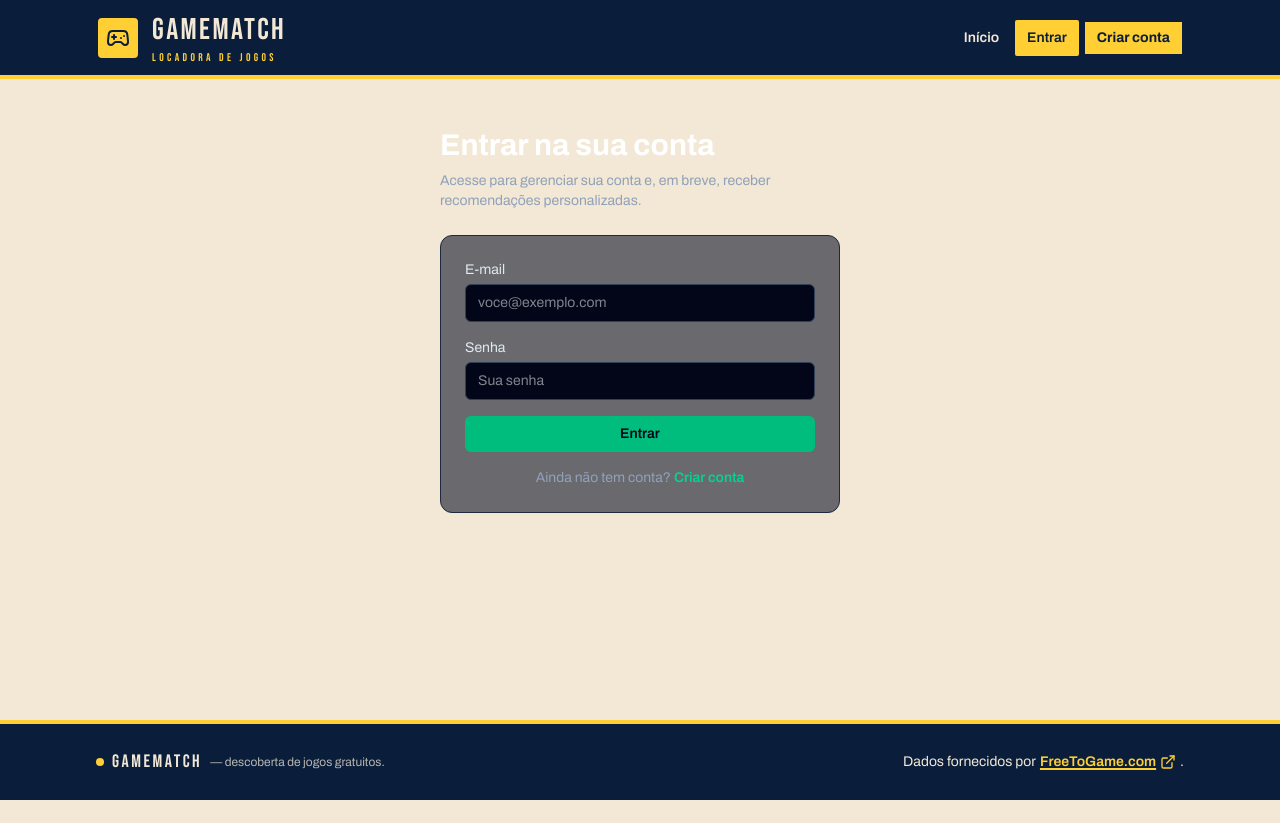
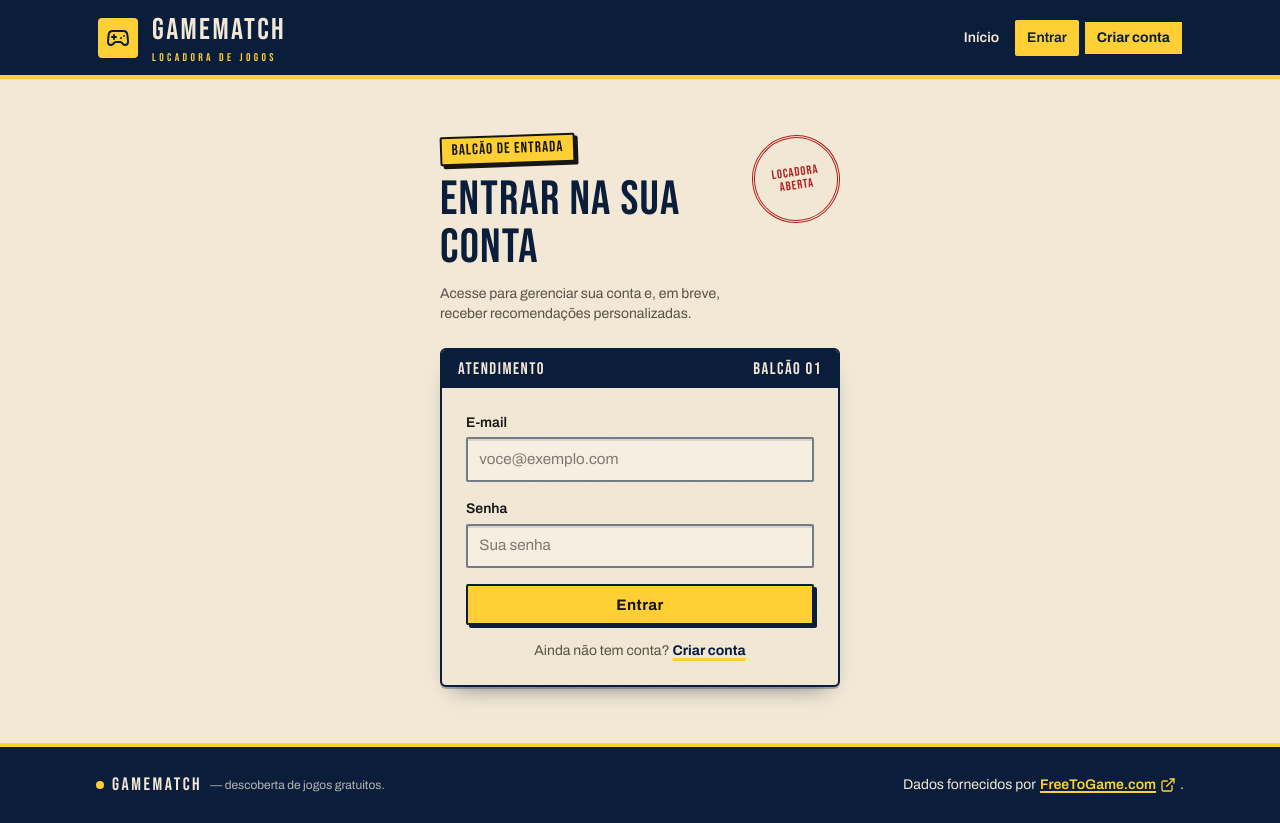
Before and after one commit to igormota22/GameMatch, an Angular app in the folder web/: page /entrar in a window 1280 px wide. Before the commit the page ends 800 px from the top, so only its background shows below. Built offline with nearby package versions, Linux system fonts and the light colour scheme.

Commit message:
feat(web): aplica identidade da locadora aos formularios de conta

```diff
--- a/web/src/app/features/conta/conta.html
+++ b/web/src/app/features/conta/conta.html
@@ -1,86 +1,111 @@
-<section class="mx-auto flex w-full max-w-2xl flex-col gap-6 px-4 py-12 sm:px-6">
+<section class="mx-auto flex w-full max-w-2xl flex-col gap-6 px-4 py-10 sm:px-6 sm:py-14">
   <div class="flex flex-wrap items-start justify-between gap-4">
     <div>
-      <h1 class="text-2xl font-bold text-white sm:text-3xl">Minha conta</h1>
-      <p class="mt-2 text-sm text-slate-400">Seus dados de acesso ao GameMatch.</p>
+      <p class="etiqueta-promo" aria-hidden="true">Atendimento</p>
+      <h1
+        class="mt-3 font-display text-4xl uppercase leading-none tracking-wide text-marinho sm:text-5xl"
+      >
+        Minha conta
+      </h1>
+      <p class="mt-3 text-sm text-tinta-suave">Seus dados de acesso ao GameMatch.</p>
     </div>
     <button
       type="button"
       (click)="sair()"
-      class="rounded-md border border-slate-700 px-3 py-2 text-sm font-medium text-slate-200 transition hover:border-rose-400 hover:text-rose-300"
+      class="botao-formulario botao-formulario--secundario"
     >
       Sair
     </button>
   </div>
 
-  <div class="rounded-xl border border-slate-800 bg-slate-900/60 p-4 sm:p-6">
-    <h2 class="text-base font-semibold text-white">Dados da conta</h2>
+  <div class="ficha-formulario">
+    <div class="cabecalho-ficha">
+      <span>Cadastro do jogador</span>
+      <span aria-hidden="true">Ficha 001</span>
+    </div>
+
+    <div class="p-5 sm:p-6">
+      <h2 class="font-display text-2xl uppercase tracking-wide text-marinho">Dados da conta</h2>
 
       @if (carregando()) {
-      <p class="mt-3 text-sm text-slate-400">Carregando seus dados...</p>
+        <p class="mt-3 text-sm text-tinta-suave" role="status">Carregando seus dados...</p>
       } @else if (erroCarga()) {
-      <p class="mt-3 text-sm text-rose-300">{{ erroCarga() }}</p>
+        <p class="aviso-formulario aviso-formulario--erro mt-3" role="alert">
+          {{ erroCarga() }}
+        </p>
       } @else if (conta(); as dados) {
         <dl class="mt-4 grid gap-3 text-sm">
-        <div class="flex flex-col gap-1 sm:flex-row sm:items-center sm:gap-2">
-          <dt class="text-slate-400 sm:w-32">E-mail</dt>
-          <dd class="break-all text-slate-100">{{ dados.email }}</dd>
+          <div
+            class="flex flex-col gap-1 border-b border-dashed border-marinho/25 pb-2 sm:flex-row sm:items-center sm:gap-2"
+          >
+            <dt class="font-semibold text-tinta-suave sm:w-36">E-mail</dt>
+            <dd class="break-all font-medium text-tinta">{{ dados.email }}</dd>
           </div>
-        <div class="flex flex-col gap-1 sm:flex-row sm:items-center sm:gap-2">
-          <dt class="text-slate-400 sm:w-32">Conta criada em</dt>
-          <dd class="text-slate-100">{{ formatarData(dados.criadoEm) }}</dd>
+          <div
+            class="flex flex-col gap-1 border-b border-dashed border-marinho/25 pb-2 sm:flex-row sm:items-center sm:gap-2"
+          >
+            <dt class="font-semibold text-tinta-suave sm:w-36">Conta criada em</dt>
+            <dd class="font-medium text-tinta">{{ formatarData(dados.criadoEm) }}</dd>
           </div>
         </dl>
       }
     </div>
+  </div>
 
-  <form
-    class="flex flex-col gap-4 rounded-xl border border-slate-800 bg-slate-900/60 p-4 sm:p-6"
-    [formGroup]="formulario"
-    (ngSubmit)="alterarSenha()"
-    novalidate
-  >
-    <h2 class="text-base font-semibold text-white">Alterar senha</h2>
+  <form class="ficha-formulario" [formGroup]="formulario" (ngSubmit)="alterarSenha()" novalidate>
+    <div class="cabecalho-ficha">
+      <span>Alteração de senha</span>
+      <span aria-hidden="true">Atendimento</span>
+    </div>
 
-    <label class="flex flex-col gap-1 text-sm text-slate-200">
-      <span>Senha atual</span>
+    <div class="flex flex-col gap-4 p-5 sm:p-6">
+      <h2 class="font-display text-2xl uppercase tracking-wide text-marinho">Alterar senha</h2>
+
+      <label class="campo-formulario">
+        <span class="rotulo-formulario">Senha atual</span>
         <input
           type="password"
           formControlName="senhaAtual"
           autocomplete="current-password"
-        class="rounded-md border border-slate-700 bg-slate-950 px-3 py-2 text-sm text-white outline-none focus:border-emerald-400"
+          class="entrada-formulario"
+          [attr.aria-invalid]="
+            formulario.controls.senhaAtual.touched && formulario.controls.senhaAtual.invalid
+          "
         />
         @if (formulario.controls.senhaAtual.touched && formulario.controls.senhaAtual.invalid) {
-        <span class="text-xs text-rose-400">Informe a senha atual.</span>
+          <span class="erro-formulario" role="alert">Informe a senha atual.</span>
         }
       </label>
 
-    <label class="flex flex-col gap-1 text-sm text-slate-200">
-      <span>Nova senha</span>
+      <label class="campo-formulario">
+        <span class="rotulo-formulario">Nova senha</span>
         <input
           type="password"
           formControlName="novaSenha"
           autocomplete="new-password"
-        class="rounded-md border border-slate-700 bg-slate-950 px-3 py-2 text-sm text-white outline-none focus:border-emerald-400"
+          class="entrada-formulario"
+          [attr.aria-invalid]="
+            formulario.controls.novaSenha.touched && formulario.controls.novaSenha.invalid
+          "
         />
-      <span class="text-xs text-slate-500">
+        <span class="dica-formulario">
           Mínimo de 8 caracteres, com ao menos uma maiúscula, uma minúscula e um número.
         </span>
         @if (formulario.controls.novaSenha.touched && formulario.controls.novaSenha.invalid) {
-        <span class="text-xs text-rose-400">A nova senha precisa ter pelo menos 8 caracteres.</span>
+          <span class="erro-formulario" role="alert">
+            A nova senha precisa ter pelo menos 8 caracteres.
+          </span>
         }
       </label>
 
       @if (mensagem()) {
-      <p
-        class="rounded-md border border-emerald-500/40 bg-emerald-500/10 px-3 py-2 text-sm text-emerald-300"
-      >
+        <p class="aviso-formulario aviso-formulario--sucesso" role="status">
           {{ mensagem() }}
         </p>
       }
 
       @if (erroSenha()) {
-      <p class="rounded-md border border-rose-500/40 bg-rose-500/10 px-3 py-2 text-sm text-rose-300">
+        <p class="aviso-formulario aviso-formulario--erro" role="alert">
           {{ erroSenha() }}
         </p>
       }
@@ -88,9 +113,10 @@
       <button
         type="submit"
         [disabled]="enviando()"
-      class="self-start rounded-md bg-emerald-500 px-4 py-2 text-sm font-semibold text-slate-950 transition hover:bg-emerald-400 disabled:cursor-not-allowed disabled:opacity-60"
+        class="botao-formulario botao-formulario--primario self-start"
       >
         {{ enviando() ? 'Alterando...' : 'Alterar senha' }}
       </button>
+    </div>
   </form>
 </section>
--- a/web/src/app/features/criar-conta/criar-conta.html
+++ b/web/src/app/features/criar-conta/criar-conta.html
@@ -1,50 +1,69 @@
-<section class="mx-auto flex w-full max-w-md flex-col gap-6 px-4 py-12 sm:px-6">
+<section class="mx-auto flex w-full max-w-md flex-col gap-6 px-4 py-10 sm:px-6 sm:py-14">
+  <div class="flex items-start justify-between gap-4">
     <div>
-    <h1 class="text-2xl font-bold text-white sm:text-3xl">Criar conta</h1>
-    <p class="mt-2 text-sm text-slate-400">
+      <p class="etiqueta-promo etiqueta-promo--azul" aria-hidden="true">Novo cadastro</p>
+      <h1
+        class="mt-3 font-display text-4xl uppercase leading-none tracking-wide text-marinho sm:text-5xl"
+      >
+        Criar conta
+      </h1>
+      <p class="mt-3 text-sm text-tinta-suave">
         Leva menos de um minuto. Você entra automaticamente após o cadastro.
       </p>
     </div>
+    <span class="selo-locadora hidden shrink-0 sm:grid" aria-hidden="true">
+      Ficha<br />nova
+    </span>
+  </div>
 
-  <form
-    class="flex flex-col gap-4 rounded-xl border border-slate-800 bg-slate-900/60 p-4 sm:p-6"
-    [formGroup]="formulario"
-    (ngSubmit)="enviar()"
-    novalidate
-  >
-    <label class="flex flex-col gap-1 text-sm text-slate-200">
-      <span>E-mail</span>
+  <form class="ficha-formulario" [formGroup]="formulario" (ngSubmit)="enviar()" novalidate>
+    <div class="cabecalho-ficha">
+      <span>Cadastro</span>
+      <span aria-hidden="true">Ficha 002</span>
+    </div>
+
+    <div class="flex flex-col gap-4 p-5 sm:p-6">
+      <label class="campo-formulario">
+        <span class="rotulo-formulario">E-mail</span>
         <input
           type="email"
           formControlName="email"
           autocomplete="email"
-        class="rounded-md border border-slate-700 bg-slate-950 px-3 py-2 text-sm text-white outline-none focus:border-emerald-400"
+          class="entrada-formulario"
           placeholder="voce@exemplo.com"
+          [attr.aria-invalid]="
+            formulario.controls.email.touched && formulario.controls.email.invalid
+          "
         />
         @if (formulario.controls.email.touched && formulario.controls.email.invalid) {
-        <span class="text-xs text-rose-400">Informe um e-mail válido.</span>
+          <span class="erro-formulario" role="alert">Informe um e-mail válido.</span>
         }
       </label>
 
-    <label class="flex flex-col gap-1 text-sm text-slate-200">
-      <span>Senha</span>
+      <label class="campo-formulario">
+        <span class="rotulo-formulario">Senha</span>
         <input
           type="password"
           formControlName="senha"
           autocomplete="new-password"
-        class="rounded-md border border-slate-700 bg-slate-950 px-3 py-2 text-sm text-white outline-none focus:border-emerald-400"
+          class="entrada-formulario"
           placeholder="Crie uma senha"
+          [attr.aria-invalid]="
+            formulario.controls.senha.touched && formulario.controls.senha.invalid
+          "
         />
-      <span class="text-xs text-slate-500">
+        <span class="dica-formulario">
           Mínimo de 8 caracteres, com ao menos uma maiúscula, uma minúscula e um número.
         </span>
         @if (formulario.controls.senha.touched && formulario.controls.senha.invalid) {
-        <span class="text-xs text-rose-400">A senha precisa ter pelo menos 8 caracteres.</span>
+          <span class="erro-formulario" role="alert">
+            A senha precisa ter pelo menos 8 caracteres.
+          </span>
         }
       </label>
 
       @if (erro()) {
-      <p class="rounded-md border border-rose-500/40 bg-rose-500/10 px-3 py-2 text-sm text-rose-300">
+        <p class="aviso-formulario aviso-formulario--erro" role="alert">
           {{ erro() }}
         </p>
       }
@@ -52,16 +71,15 @@
       <button
         type="submit"
         [disabled]="enviando()"
-      class="rounded-md bg-emerald-500 px-4 py-2 text-sm font-semibold text-slate-950 transition hover:bg-emerald-400 disabled:cursor-not-allowed disabled:opacity-60"
+        class="botao-formulario botao-formulario--primario"
       >
         {{ enviando() ? 'Criando conta...' : 'Criar conta' }}
       </button>
 
-    <p class="text-center text-sm text-slate-400">
+      <p class="text-center text-sm text-tinta-suave">
         Já tem conta?
-      <a routerLink="/entrar" class="font-semibold text-emerald-400 hover:text-emerald-300">
-        Entrar
-      </a>
+        <a routerLink="/entrar" class="link-formulario">Entrar</a>
       </p>
+    </div>
   </form>
 </section>
--- a/web/src/app/features/entrar/entrar.html
+++ b/web/src/app/features/entrar/entrar.html
@@ -1,47 +1,64 @@
-<section class="mx-auto flex w-full max-w-md flex-col gap-6 px-4 py-12 sm:px-6">
+<section class="mx-auto flex w-full max-w-md flex-col gap-6 px-4 py-10 sm:px-6 sm:py-14">
+  <div class="flex items-start justify-between gap-4">
     <div>
-    <h1 class="text-2xl font-bold text-white sm:text-3xl">Entrar na sua conta</h1>
-    <p class="mt-2 text-sm text-slate-400">
+      <p class="etiqueta-promo" aria-hidden="true">Balcão de entrada</p>
+      <h1
+        class="mt-3 font-display text-4xl uppercase leading-none tracking-wide text-marinho sm:text-5xl"
+      >
+        Entrar na sua conta
+      </h1>
+      <p class="mt-3 text-sm text-tinta-suave">
         Acesse para gerenciar sua conta e, em breve, receber recomendações personalizadas.
       </p>
     </div>
+    <span class="selo-locadora hidden shrink-0 sm:grid" aria-hidden="true">
+      Locadora<br />aberta
+    </span>
+  </div>
 
-  <form
-    class="flex flex-col gap-4 rounded-xl border border-slate-800 bg-slate-900/60 p-4 sm:p-6"
-    [formGroup]="formulario"
-    (ngSubmit)="enviar()"
-    novalidate
-  >
-    <label class="flex flex-col gap-1 text-sm text-slate-200">
-      <span>E-mail</span>
+  <form class="ficha-formulario" [formGroup]="formulario" (ngSubmit)="enviar()" novalidate>
+    <div class="cabecalho-ficha">
+      <span>Atendimento</span>
+      <span aria-hidden="true">Balcão 01</span>
+    </div>
+
+    <div class="flex flex-col gap-4 p-5 sm:p-6">
+      <label class="campo-formulario">
+        <span class="rotulo-formulario">E-mail</span>
         <input
           type="email"
           formControlName="email"
           autocomplete="email"
-        class="rounded-md border border-slate-700 bg-slate-950 px-3 py-2 text-sm text-white outline-none focus:border-emerald-400"
+          class="entrada-formulario"
           placeholder="voce@exemplo.com"
+          [attr.aria-invalid]="
+            formulario.controls.email.touched && formulario.controls.email.invalid
+          "
         />
         @if (formulario.controls.email.touched && formulario.controls.email.invalid) {
-        <span class="text-xs text-rose-400">Informe um e-mail válido.</span>
+          <span class="erro-formulario" role="alert">Informe um e-mail válido.</span>
         }
       </label>
 
-    <label class="flex flex-col gap-1 text-sm text-slate-200">
-      <span>Senha</span>
+      <label class="campo-formulario">
+        <span class="rotulo-formulario">Senha</span>
         <input
           type="password"
           formControlName="senha"
           autocomplete="current-password"
-        class="rounded-md border border-slate-700 bg-slate-950 px-3 py-2 text-sm text-white outline-none focus:border-emerald-400"
+          class="entrada-formulario"
           placeholder="Sua senha"
+          [attr.aria-invalid]="
+            formulario.controls.senha.touched && formulario.controls.senha.invalid
+          "
         />
         @if (formulario.controls.senha.touched && formulario.controls.senha.invalid) {
-        <span class="text-xs text-rose-400">A senha é obrigatória.</span>
+          <span class="erro-formulario" role="alert">A senha é obrigatória.</span>
         }
       </label>
 
       @if (erro()) {
-      <p class="rounded-md border border-rose-500/40 bg-rose-500/10 px-3 py-2 text-sm text-rose-300">
+        <p class="aviso-formulario aviso-formulario--erro" role="alert">
           {{ erro() }}
         </p>
       }
@@ -49,16 +66,15 @@
       <button
         type="submit"
         [disabled]="enviando()"
-      class="rounded-md bg-emerald-500 px-4 py-2 text-sm font-semibold text-slate-950 transition hover:bg-emerald-400 disabled:cursor-not-allowed disabled:opacity-60"
+        class="botao-formulario botao-formulario--primario"
       >
         {{ enviando() ? 'Entrando...' : 'Entrar' }}
       </button>
 
-    <p class="text-center text-sm text-slate-400">
+      <p class="text-center text-sm text-tinta-suave">
         Ainda não tem conta?
-      <a routerLink="/criar-conta" class="font-semibold text-emerald-400 hover:text-emerald-300">
-        Criar conta
-      </a>
+        <a routerLink="/criar-conta" class="link-formulario">Criar conta</a>
       </p>
+    </div>
   </form>
 </section>
--- a/web/src/styles.css
+++ b/web/src/styles.css
@@ -228,6 +228,175 @@
     box-shadow: inset 0 0 0 1px color-mix(in srgb, var(--color-tinta) 10%, transparent);
     transform: rotate(-4deg);
   }
+
+  /*
+   * Formulários de atendimento (login, cadastro e conta).
+   * A ficha é decorativa: a semântica (form/label/h1/h2/dl) permanece no HTML.
+   */
+  .ficha-formulario {
+    position: relative;
+    overflow: hidden;
+    background-color: var(--color-papel);
+    background-image: var(--textura-papel);
+    border: 2px solid var(--color-marinho);
+    border-radius: var(--radius-caixa);
+    box-shadow: var(--shadow-caixa);
+  }
+
+  .cabecalho-ficha {
+    display: flex;
+    flex-wrap: wrap;
+    align-items: center;
+    justify-content: space-between;
+    gap: 0.5rem;
+    padding: 0.55rem 1rem;
+    background-color: var(--color-marinho);
+    color: var(--color-papel);
+    font-family: var(--font-display);
+    font-size: 1.05rem;
+    letter-spacing: 0.09em;
+    line-height: 1.2;
+    text-transform: uppercase;
+  }
+
+  .campo-formulario {
+    display: flex;
+    flex-direction: column;
+    gap: 0.3rem;
+  }
+
+  .rotulo-formulario {
+    color: var(--color-tinta);
+    font-size: 0.875rem;
+    font-weight: 600;
+  }
+
+  .entrada-formulario {
+    width: 100%;
+    padding: 0.55rem 0.7rem;
+    border: 2px solid color-mix(in srgb, var(--color-marinho) 55%, transparent);
+    border-radius: var(--radius-etiqueta);
+    background-color: color-mix(in srgb, var(--color-papel) 72%, white);
+    color: var(--color-tinta);
+    font-size: 0.95rem;
+    box-shadow: inset 0 2px 0 color-mix(in srgb, var(--color-marinho) 12%, transparent);
+    transition:
+      border-color 150ms ease,
+      box-shadow 150ms ease;
+  }
+
+  .entrada-formulario::placeholder {
+    color: color-mix(in srgb, var(--color-tinta-suave) 75%, transparent);
+  }
+
+  .entrada-formulario:hover {
+    border-color: var(--color-marinho);
+  }
+
+  .entrada-formulario:focus-visible {
+    border-color: var(--color-eletrico);
+    box-shadow: 0 0 0 3px color-mix(in srgb, var(--color-eletrico) 28%, transparent);
+  }
+
+  .entrada-formulario:disabled {
+    cursor: not-allowed;
+    opacity: 0.65;
+  }
+
+  .dica-formulario {
+    color: var(--color-tinta-suave);
+    font-size: 0.75rem;
+  }
+
+  .erro-formulario {
+    color: var(--color-vermelho);
+    font-size: 0.75rem;
+    font-weight: 600;
+  }
+
+  .aviso-formulario {
+    padding: 0.5rem 0.75rem;
+    border: 2px solid var(--color-marinho);
+    border-radius: var(--radius-etiqueta);
+    background-color: var(--color-papel-escuro);
+    color: var(--color-tinta);
+    font-size: 0.875rem;
+    font-weight: 600;
+  }
+
+  .aviso-formulario--erro {
+    border-color: var(--color-vermelho);
+    background-color: color-mix(in srgb, var(--color-vermelho) 12%, var(--color-papel));
+    color: var(--color-vermelho);
+  }
+
+  .aviso-formulario--sucesso {
+    border-color: var(--color-marinho);
+    background-color: color-mix(in srgb, var(--color-eletrico) 12%, var(--color-papel));
+    color: var(--color-marinho);
+  }
+
+  .botao-formulario {
+    display: inline-flex;
+    align-items: center;
+    justify-content: center;
+    gap: 0.4rem;
+    padding: 0.6rem 1rem;
+    border: 2px solid var(--color-marinho);
+    border-radius: var(--radius-etiqueta);
+    font-size: 0.95rem;
+    font-weight: 700;
+    letter-spacing: 0.03em;
+    line-height: 1.2;
+    cursor: pointer;
+    transition:
+      transform 150ms ease,
+      box-shadow 150ms ease,
+      filter 150ms ease,
+      background-color 150ms ease,
+      color 150ms ease;
+  }
+
+  .botao-formulario:disabled {
+    cursor: not-allowed;
+    opacity: 0.6;
+  }
+
+  .botao-formulario--primario {
+    background-color: var(--color-amarelo);
+    color: var(--color-tinta);
+    box-shadow: 3px 3px 0 var(--color-marinho);
+  }
+
+  .botao-formulario--primario:not(:disabled):hover {
+    filter: brightness(1.04);
+    transform: translate(-1px, -1px);
+    box-shadow: 4px 4px 0 var(--color-marinho);
+  }
+
+  .botao-formulario--secundario {
+    background-color: transparent;
+    color: var(--color-marinho);
+  }
+
+  .botao-formulario--secundario:not(:disabled):hover {
+    background-color: var(--color-marinho);
+    color: var(--color-papel);
+  }
+
+  .link-formulario {
+    color: var(--color-marinho);
+    font-weight: 700;
+    text-decoration: underline;
+    text-decoration-color: var(--color-amarelo);
+    text-decoration-thickness: 3px;
+    text-underline-offset: 3px;
+    transition: color 150ms ease;
+  }
+
+  .link-formulario:hover {
+    color: var(--color-eletrico);
+  }
 }
 
 @layer base {
@@ -247,4 +416,8 @@
     scroll-behavior: auto !important;
     transition-duration: 0.01ms !important;
   }
+
+  .botao-formulario:not(:disabled):hover {
+    transform: none;
+  }
 }
```
Lines whose indentation alone changed are shown as unchanged.
